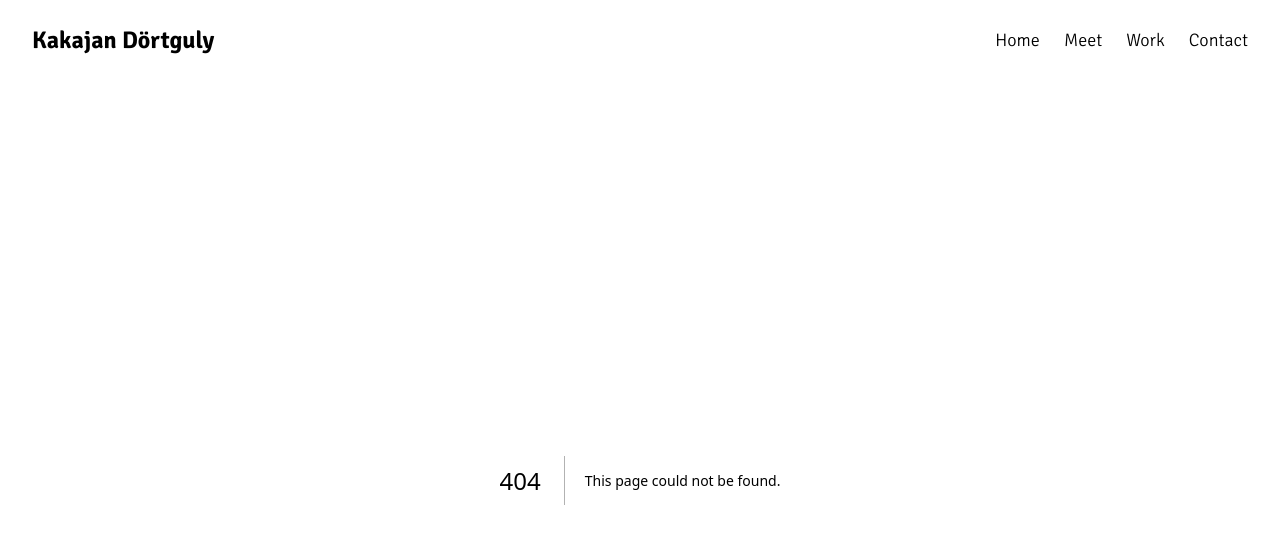
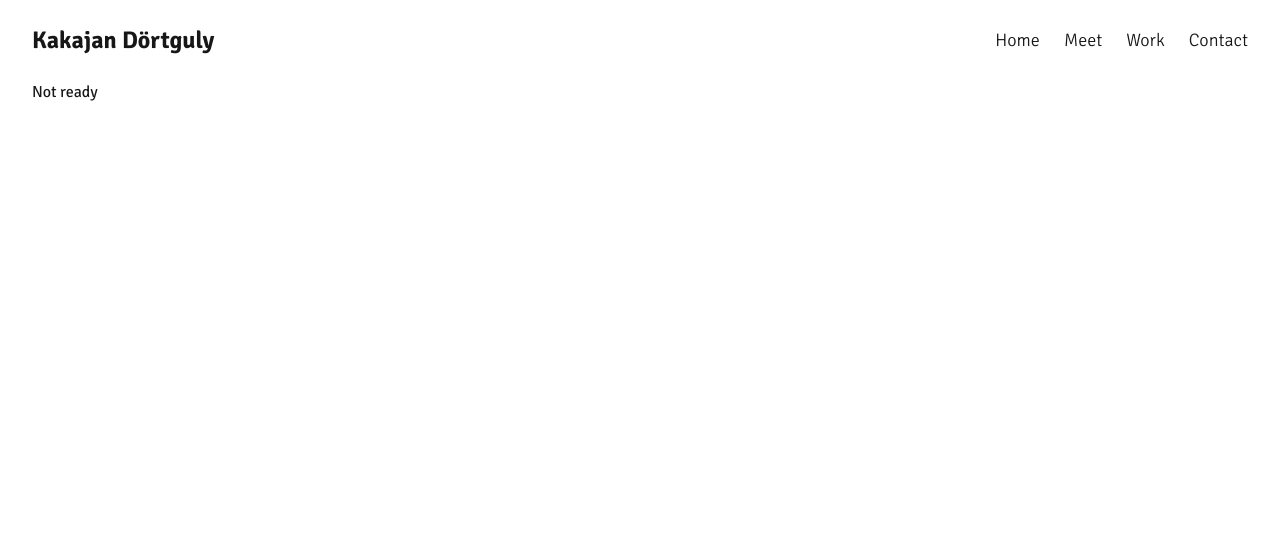
Before and after one commit to kakajann/kakajann.com, a Next.js app: page /contact in a window 1280 px wide. Before the commit this address had no page. Shown: the top 544 px of the page. Built offline with nearby package versions, Linux system fonts and the light colour scheme.

Commit message:
feat: add empty pages

```diff
--- /dev/null
+++ b/src/app/contact/page.tsx
@@ -0,0 +1,9 @@
+const ContactPage = () => {
+  return (
+    <div className="container">
+      <p>Not ready</p>
+    </div>
+  );
+};
+
+export default ContactPage;
--- /dev/null
+++ b/src/app/meet/page.tsx
@@ -0,0 +1,9 @@
+const MeetPage = () => {
+  return (
+    <div className="container">
+      <p>Not ready</p>
+    </div>
+  );
+};
+
+export default MeetPage;
--- /dev/null
+++ b/src/app/work/page.tsx
@@ -0,0 +1,9 @@
+const WorkPage = () => {
+  return (
+    <div className="container">
+      <p>Not ready</p>
+    </div>
+  );
+};
+
+export default WorkPage;
```
